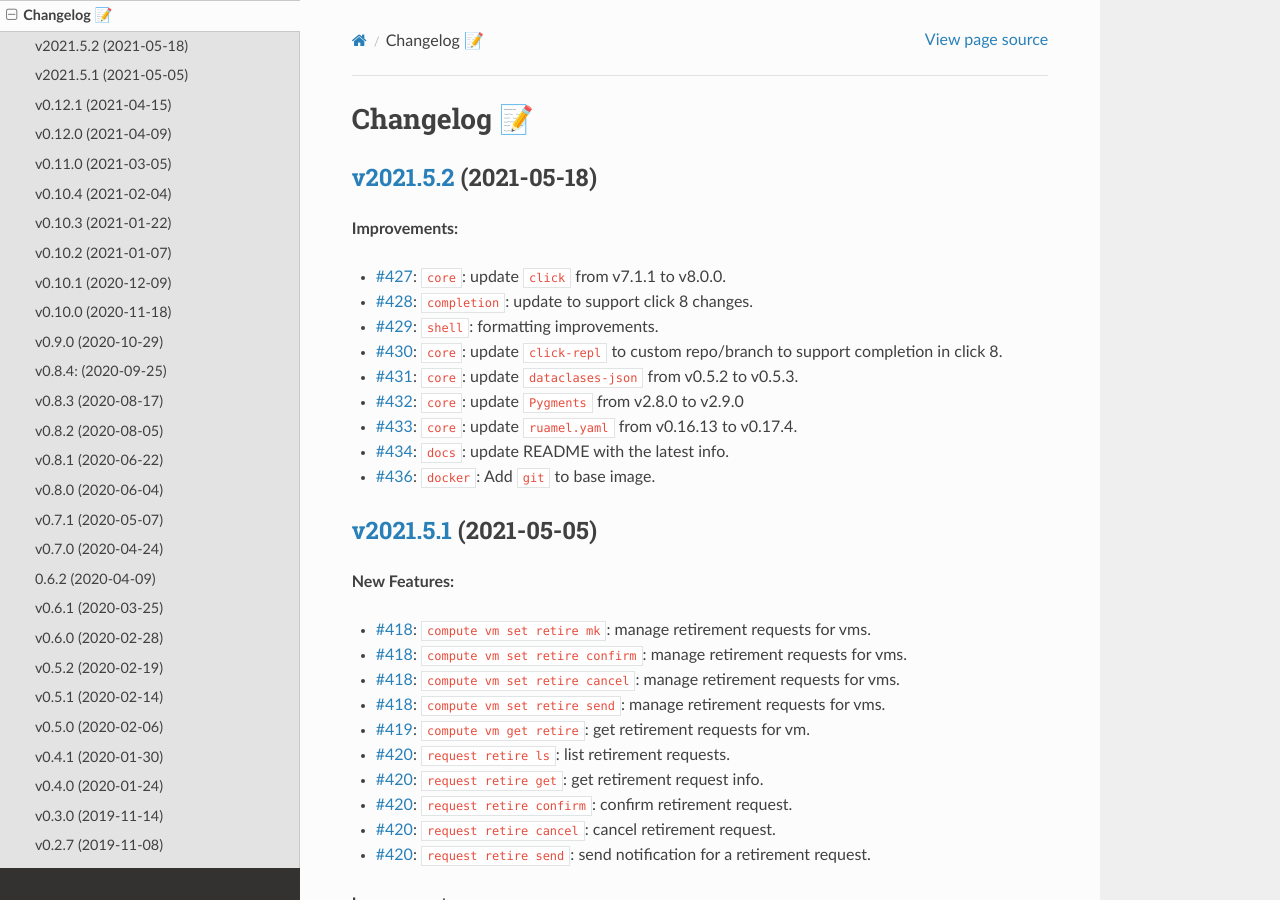
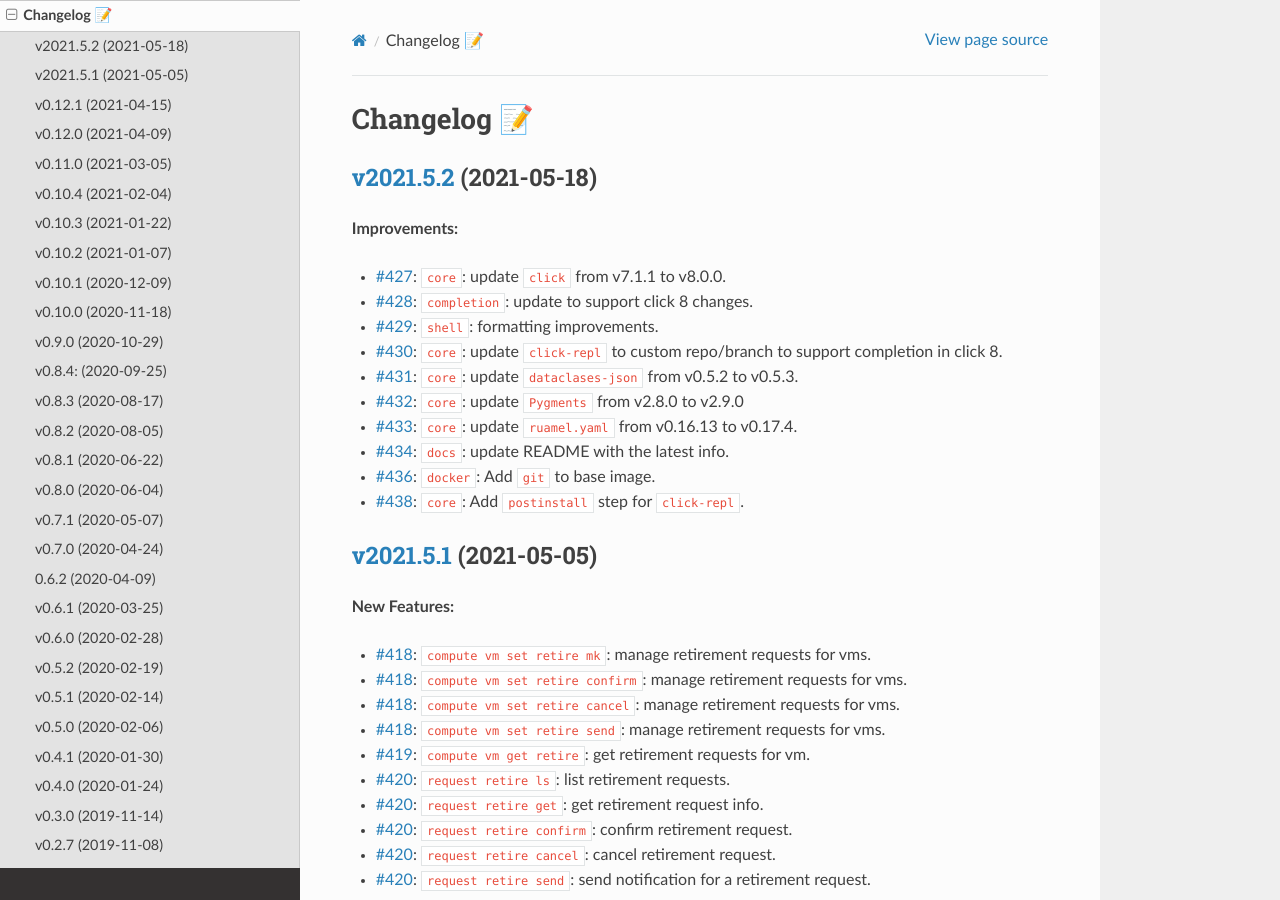
Before and after one commit to EIS-ITS/vss-cli, a Sphinx documentation site: the page built from docs/changelog.rst, in a window 1280 px wide and 900 px high. Built offline with Sphinx 7.4.7 and the Read the Docs theme 2.0.0, drawn with Linux system fonts in a browser that asks for light colours; the version number could not be read and is left out.

Commit message:
Issue #435: 🎉Version release v2021.5.2 - fixes #435

```diff
--- a/docs/changelog.rst
+++ b/docs/changelog.rst
@@ -15,7 +15,7 @@ Changelog 📝
 - `#433 <https://gitlab-ee.eis.utoronto.ca/vss/vss-cli/issues/433>`_: ``core``: update ``ruamel.yaml`` from v0.16.13 to v0.17.4.
 - `#434 <https://gitlab-ee.eis.utoronto.ca/vss/vss-cli/issues/434>`_: ``docs``: update README with the latest info.
 - `#436 <https://gitlab-ee.eis.utoronto.ca/vss/vss-cli/issues/436>`_: ``docker``: Add ``git`` to base image.
-
+- `#438 <https://gitlab-ee.eis.utoronto.ca/vss/vss-cli/issues/438>`_: ``core``: Add ``postinstall`` step for ``click-repl``.
 
 `v2021.5.1 <https://gitlab-ee.eis.utoronto.ca/vss/vss-cli/tags/v2021.5.1>`_ (2021-05-05)
 ----------------------------------------------------------------------------------------
--- a/requirements.txt
+++ b/requirements.txt
@@ -2,8 +2,7 @@ pyvss>=2021.5.0
 click==8.0.0
 click-log==0.3.2
 click-plugins==1.1.1
-# click-repl==0.1.6
-click-repl
+click-repl==0.1.6
 click-threading==0.4.4
 tabulate==0.8.9
 jsonpath-ng>=1.5.1,<2
```
Also changed, not shown: CHANGELOG.md (+1 -0 lines).
